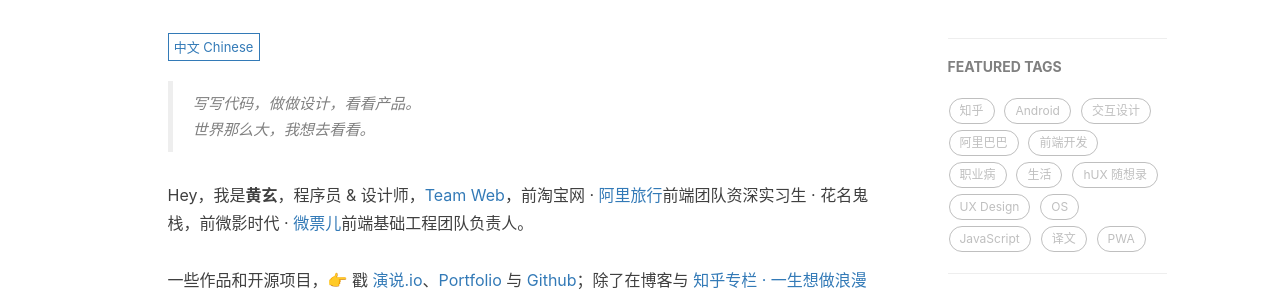
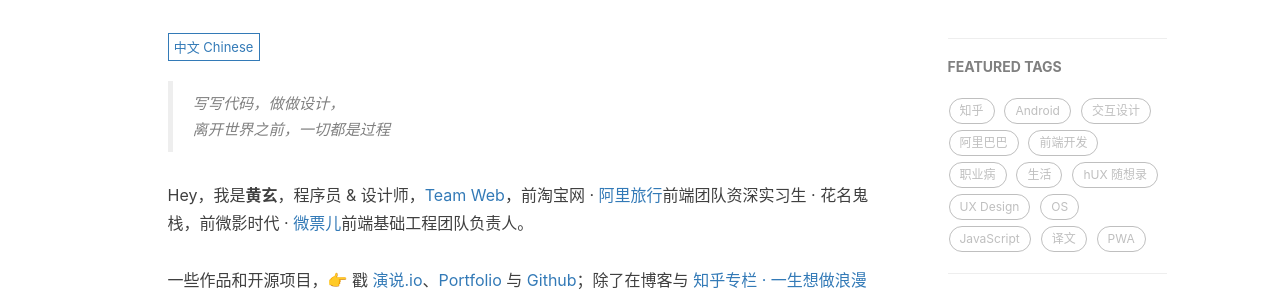
Before and after one commit to q97236143/Huxproh, a Jekyll site: the page built from about.html, in a window 1280 px wide. Shown: the part 420-711 px from the top of the page. Built offline with Jekyll 4.4.1, drawn with Linux system fonts in a browser that asks for light colours; nearby versions of some CDN libraries; comment, search, counter and statistics services are not loaded.

Commit message:
[self] Update Motto

```diff
--- a/about.html
+++ b/about.html
@@ -15,8 +15,8 @@ header-img: "img/about-bg.jpg"
 <div class="zh post-container">
 
     <!--copied from markdown -->
-    <blockquote><p>写写代码，做做设计，看看产品。<br>
-    世界那么大，我想去看看。</p></blockquote>
+    <blockquote><p>写写代码，做做设计，<br>
+    离开世界之前，一切都是过程</p></blockquote>
 
     <p>Hey，我是<strong>黄玄</strong>，程序员 &amp; 设计师，<a href="https://medium.com/ben-and-dion/team-web-3315aa447fb2#.359a9c6cl">Team Web</a>，前淘宝网 · <a href="http://alitrip.com">阿里旅行</a>前端团队资深实习生 · 花名鬼栈，前微影时代 · <a href="http://www.wepiao.com/?r=movie">微票儿</a>前端基础工程团队负责人。</p>
 
```
Also changed, not shown: other parts of about.html (+2 -2 lines).
